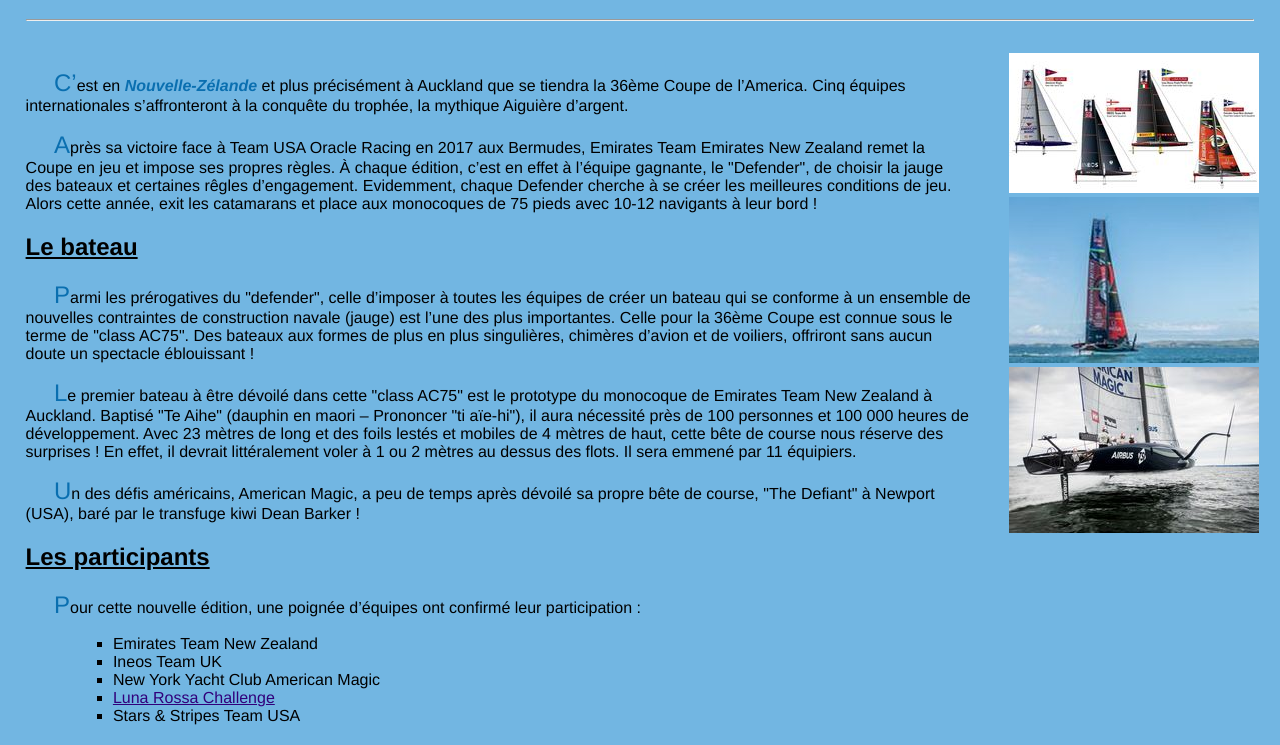
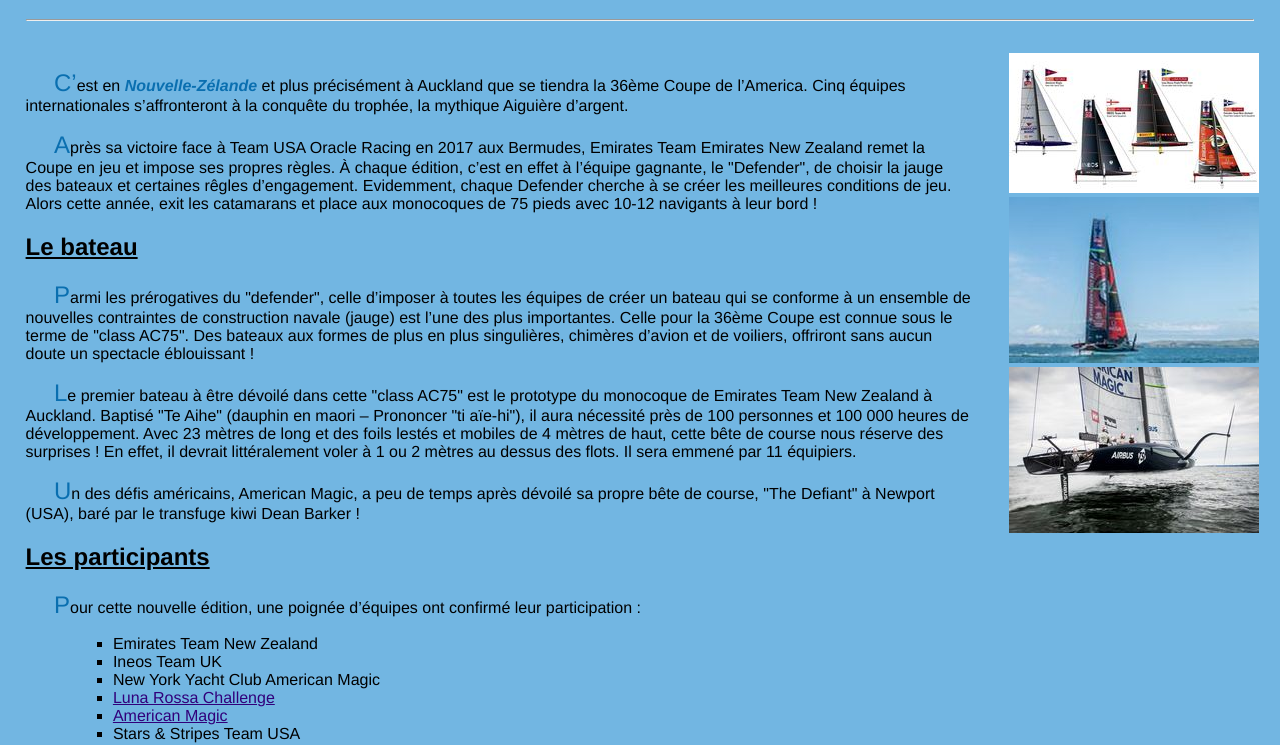
Before and after one commit to hugo-diniz/HDwebProjet, a plain HTML site: page index.html in a window 1280 px wide. Shown: the part 61-806 px from the top of the page. Drawn offline with Linux system fonts and the light colour scheme.

Commit message:
Ajout hyperlien vers American Magic

```diff
--- a/index.html
+++ b/index.html
@@ -47,6 +47,7 @@
 		<li> Ineos Team UK </li>
 		<li> New York Yacht Club American Magic </li>
 		<li> <a href="./challenger/luna_rossa.html" title="Accès sécurisé au challenger Luna Rossa"> Luna Rossa Challenge </a></li>
+		<li> <a href="./challenger/american_magic.html" title="Accès sécurisé au challenger American magic"> American Magic </a></li>
 		<li> Stars & Stripes Team USA </li>
 	</ul>
   </section>
```
